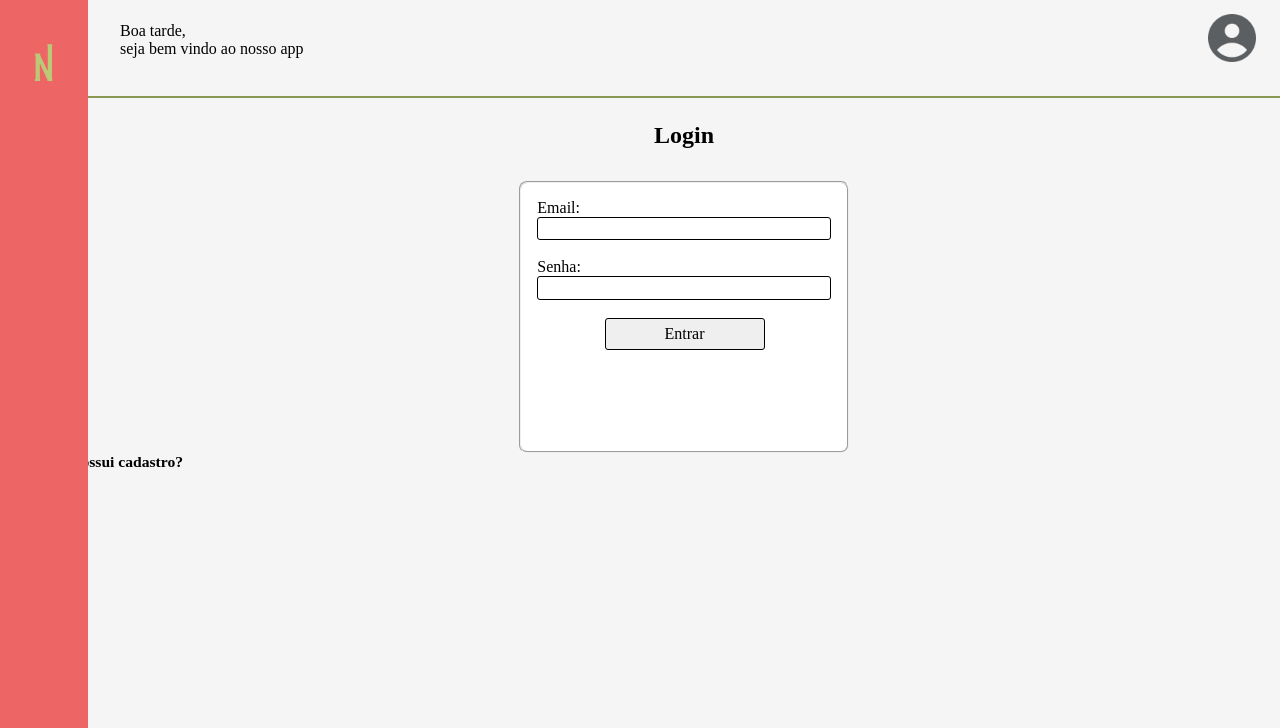
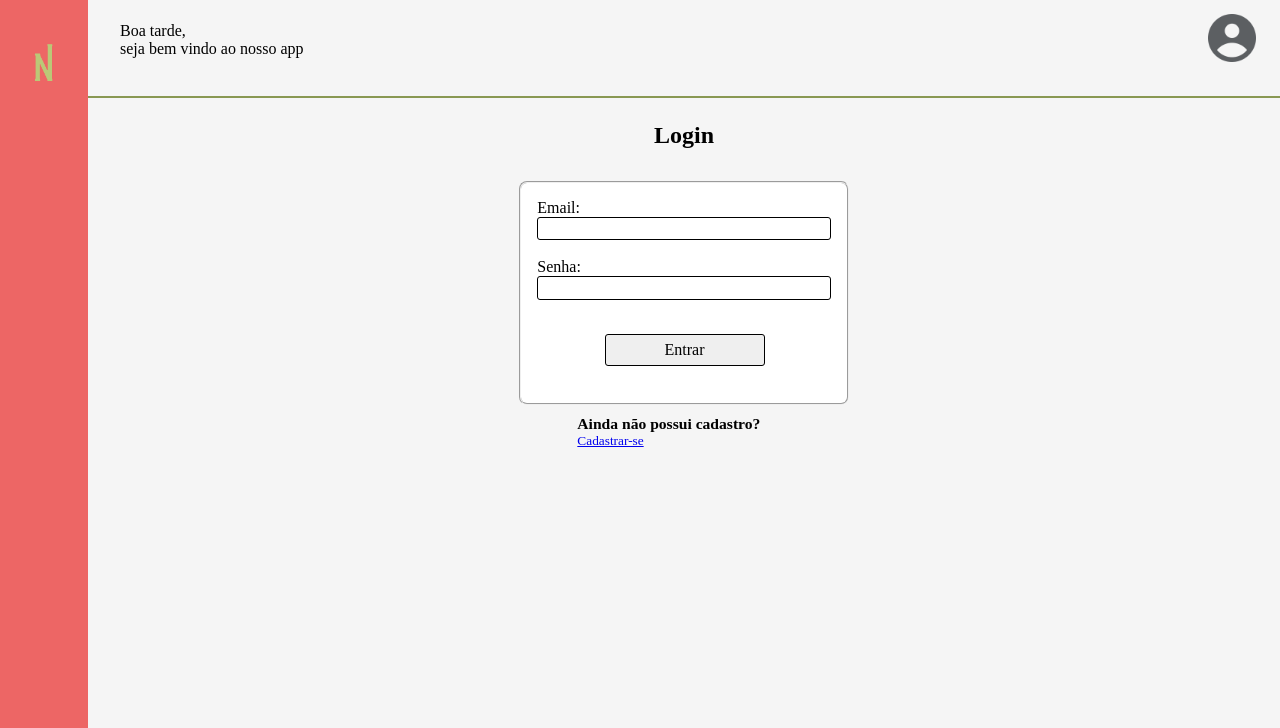
Before and after one commit to gufreschi/EasyNutri.Django, a Django app: template projeto_EasyNutri/app_EasyNutri/templates/usuarios/login.html in a window 1280 px wide. Shown: the top 728 px of the page. Run offline with Django 4.2, Linux system fonts and the light colour scheme; the template is opened without the code that fills it, so the values that code supplies are empty; some web fonts are replaced.

Commit message:
correcao pasta static! a informacao extra nao esta recebendo o css

```diff
--- a/projeto_EasyNutri/app_EasyNutri/static/css/forms.css
+++ b/projeto_EasyNutri/app_EasyNutri/static/css/forms.css
@@ -260,7 +260,7 @@ header .image-text .description{
     padding: 1em;
     border-radius: 8px;
     width: 20em;
-    height: 17em;
+    height: 14em;
 }
 
 .cadastro-item {
@@ -288,6 +288,7 @@ header .image-text .description{
 .campo .button {
     text-align: center;
     margin-left: 4.2em;
+    margin-top: 1em;
     width: 10em;
     height: 2em;
     font-size: 1em;
@@ -299,3 +300,12 @@ header .image-text .description{
 .campo .button:hover {
     background-color: #c9c9c9;
 }
+
+.extra .info {
+    display: flex;
+    flex-direction: column;
+    margin-left: 43.3em;
+    margin-top: 10px;
+    justify-content: center;
+    font-size: smaller;
+}
--- a/projeto_EasyNutri/app_EasyNutri/templates/usuarios/login.html
+++ b/projeto_EasyNutri/app_EasyNutri/templates/usuarios/login.html
@@ -4,8 +4,9 @@
     <meta charset="UTF-8">
     <meta name="viewport" content="width=device-width, initial-scale=1.0,max-scale=1.0">
 
+    {% load static %}
     <!--CSS-->
-    <link rel="stylesheet" href="static/css/forms.css">
+    <link rel="stylesheet" href="{% static "css/forms.css" %}">
 
     <!--FONTE-->
     <link
@@ -15,7 +16,7 @@
     <link href='https://unpkg.com/boxicons@2.1.1/css/boxicons.min.css' rel='stylesheet'>
 
     <!--FAVICON-->
-    <link rel="shortcut icon" href="static/images/favicon.ico" type="image/x-icon">
+    <link rel="shortcut icon" href="{% static "images/favicon.ico" %}" type="image/x-icon">
 
     <title>EasyNutri - Login</title>
 </head>
@@ -26,7 +27,7 @@
         <header>
             <div class="image-text">
                 <span class="image">
-                    <img src="static/images/easynutri-icon.png" alt="easynutri logotipo">
+                    <img src="{% static "images/easynutri-icon.png" %}" alt="easynutri logotipo">
                 </span>
 
                 <div class="text logo-text">
@@ -45,7 +46,7 @@
 
         <div class="profile">
             <a href="#">
-                <img class="profile-pic" src="static/images/profile-icon.png" alt="foto de perfil">
+                <img class="profile-pic" src="{% static "images/profile-icon.png" %}" alt="foto de perfil">
             </a>
         </div>
     </header>
@@ -73,16 +74,15 @@
                 <div class="campo">
                         <button class="button">Entrar</button>
                 </div>
-
             </fieldset>
         </form>
+
+        <bottom class="extra">
+            <div class="info">
+                <h3>Ainda não possui cadastro?</h3>
+                <a href="{% url 'cadastro' %}">Cadastrar-se</a>
+            </div>
+        </bottom>
     </section>
 
-    <div class="info">
-        <small>
-            <h3>Ainda não possui cadastro?</h3>
-            <a href="{% url 'cadastro' %}">Cadastrar-se</a>
-        </small>
-    </div>
-
 </body>
--- a/projeto_EasyNutri/projeto_EasyNutri/settings.py
+++ b/projeto_EasyNutri/projeto_EasyNutri/settings.py
@@ -119,10 +119,6 @@ USE_TZ = True
 STATIC_URL = 'static/'
 
 
-STATICFILES_DIRS = [
-    BASE_DIR / "app_EasyNutri/static",
-]
-
 # Default primary key field type
 # https://docs.djangoproject.com/en/4.2/ref/settings/#default-auto-field
 
```
Also changed, not shown: projeto_EasyNutri/app_EasyNutri/templates/usuarios/cadastro.html (+5 -4 lines), projeto_EasyNutri/db.sqlite3.
